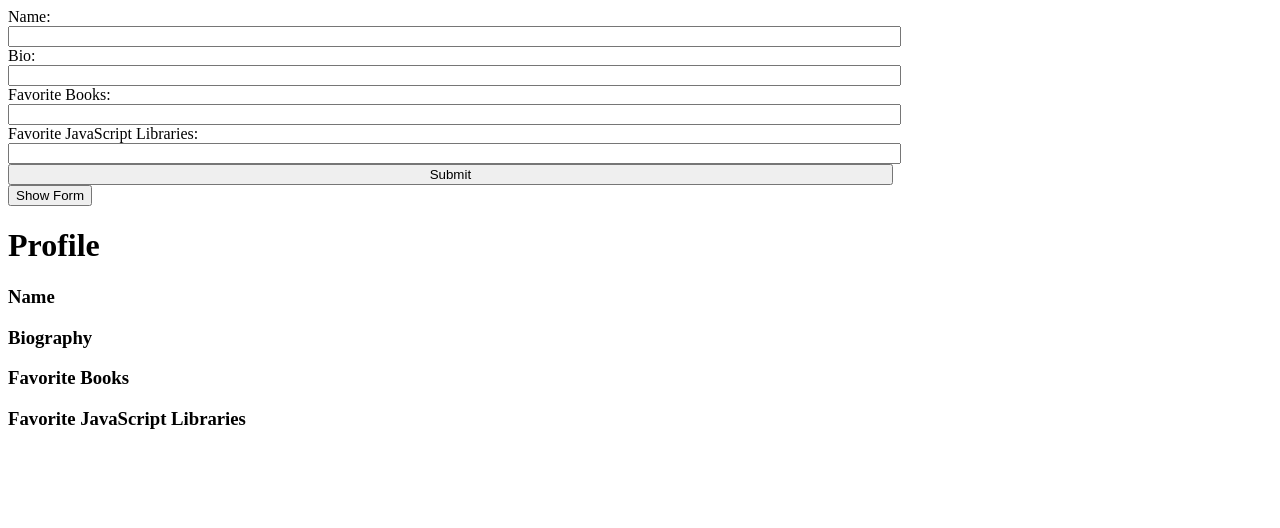
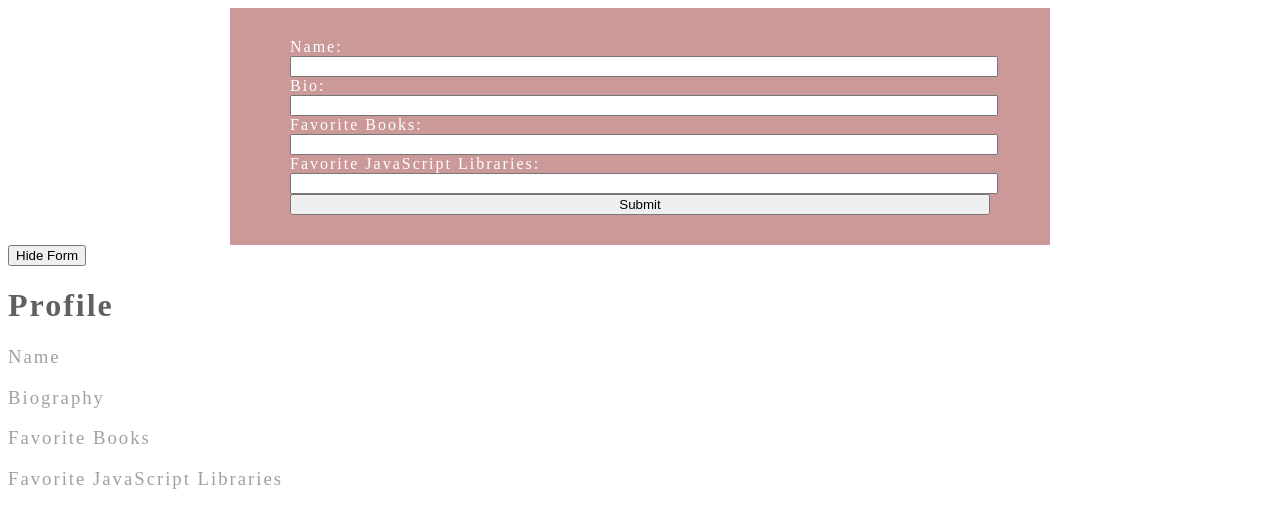
Before and after one commit to LauraZodrow/refactoru-hide-a-form, a plain HTML site: page index.html in a window 1280 px wide. Both pictures are taken after a click on the button "Show Form". Drawn offline with nearby package versions, Linux system fonts and the light colour scheme.

Commit message:
another commit

```diff
--- a/main.css
+++ b/main.css
@@ -1,4 +1,29 @@
+body {
+	letter-spacing: 2px;
+	font-weight: 200;
+	color: #A0A0A0;
+}
+
+h1 {
+	color: #606060;
+}
+
+h3 {
+	font-weight: 200;
+}
+
+form {
+	margin-left: auto;
+	margin-right: auto;
+	max-width: 700px;
+	background: #CC9999;
+	padding: 30px 60px;
+}
+
 input {
-	width: 70%;
-	/*padding: 0px 10px;*/
+	width: 100%;
 }
+
+form {
+	color: #fff;
+}
--- a/main.js
+++ b/main.js
@@ -1,17 +1,27 @@
 $(document).on('ready', function() {
- 	$('form').on('submit', function() {
- 		$('input').atr('data-target').text(input.val());
- 		$(this).val();
+ 	$('form').css('display', 'none');
+ 	$('form').on('submit', function(e) {
+ 		var original = $($('input').attr('data-target')).text($('input').val());
+		var newText = $('.profile-page'). find('p').val(original);
+ 		// $(this).text(newText);
+ 		e.preventDefault();
  	});
 
- 	$('form').on('submit', function(e) {
-  		e.preventDefault();
-	});
+ 	$('.show-form').on('click', function() {
+ 		$('form').toggle();
+ 		$('.show-form').text("Hide Form");
+ 	});
 
 });
 
 
-// ($('input').atr("data-target")).text(input.val())
+// var original = $($('input').attr('data-target')).text($('input').val());
+// var newText = $('.profile-page'). find('p').val(original);
+
+
 
   // $('form').on('submit', function() {
   // 	$('textarea').text(update);
+
+  // var newText = $(this).val();
+ 	// 	$('p').text(newText);
```
Also changed, not shown: index.html (+2 -0 lines).
